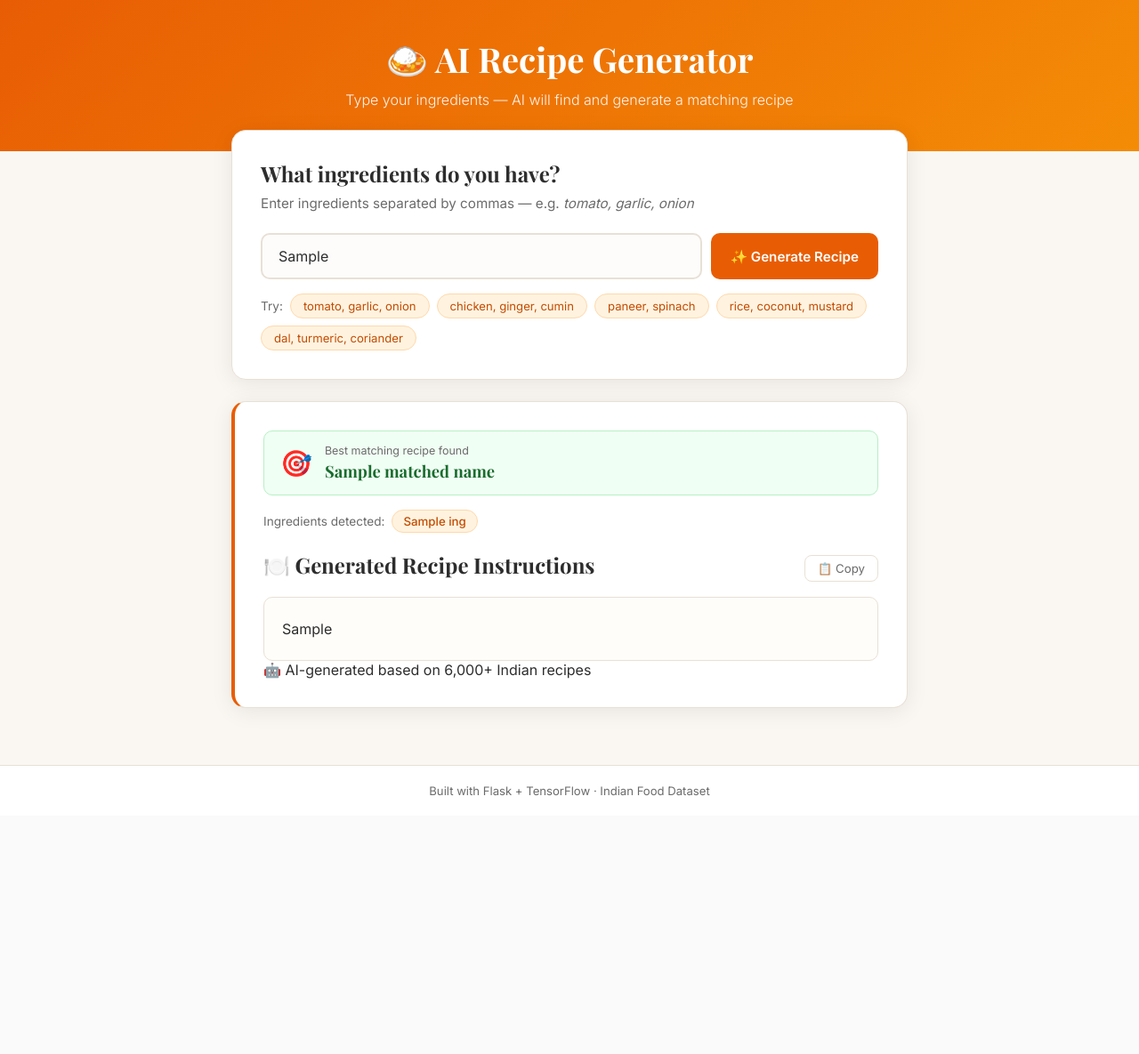
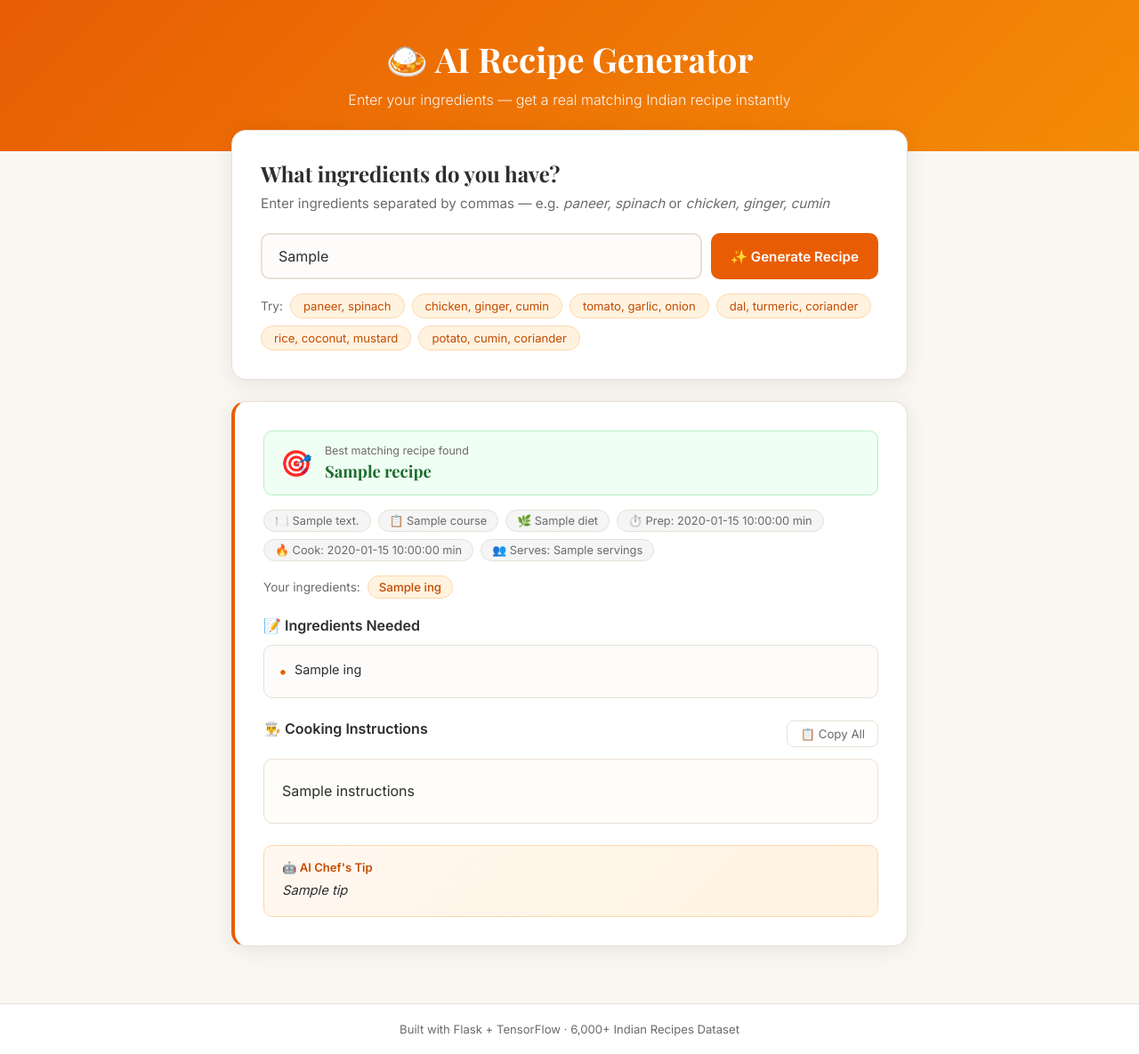
Before and after one commit to apurvstudy01-rgb/AI-Recipe-Generator, a Flask app: template templates/index.html in a window 1280 px wide. Shown: the whole page at 89% size. Before the commit the page ends 895 px from the top, so only its background shows below. Run offline with Flask 3, Linux system fonts and the light colour scheme; the template is opened without the code that fills it: most values are stand-ins (such as "Sample title", 1, 10 or a date in 2020); parts of the project's set-up code (start-up, migrations or seed data) failed here and were passed over.

Commit message:
Update index.html

```diff
--- a/templates/index.html
+++ b/templates/index.html
@@ -1,7 +1,7 @@
 <!DOCTYPE html>
 <html lang="en">
 <head>
-    <meta charset="UTF-8" />
+    <meta charset="UTF-8"/>
     <meta name="viewport" content="width=device-width, initial-scale=1.0"/>
     <title>AI Recipe Generator</title>
     <link rel="stylesheet" href="{{ url_for('static', filename='style.css') }}">
@@ -12,7 +12,7 @@
 <header class="header">
     <div class="header-inner">
         <div class="logo">🍛 AI Recipe Generator</div>
-        <p class="tagline">Type your ingredients — AI will find and generate a matching recipe</p>
+        <p class="tagline">Enter your ingredients — get a real matching Indian recipe instantly</p>
     </div>
 </header>
 
@@ -21,34 +21,33 @@
     <!-- Input Card -->
     <section class="card input-card">
         <h2>What ingredients do you have?</h2>
-        <p class="subtitle">Enter ingredients separated by commas — e.g. <em>tomato, garlic, onion</em></p>
+        <p class="subtitle">Enter ingredients separated by commas — e.g. <em>paneer, spinach</em> or <em>chicken, ginger, cumin</em></p>
 
-        <form action="/generate_recipe" method="POST" class="form" id="recipeForm">
+        <form action="/generate_recipe" method="POST" id="recipeForm">
             <div class="input-group">
                 <input
                     type="text"
                     name="user_input"
                     id="userInput"
                     class="text-input"
-                    placeholder="e.g. tomato, garlic, onion"
+                    placeholder="e.g. paneer, spinach"
                     value="{{ user_input if user_input else '' }}"
-                    required
-                    autocomplete="off"
+                    required autocomplete="off"
                 />
                 <button type="submit" class="btn-generate" id="submitBtn">
                     <span class="btn-text">✨ Generate Recipe</span>
-                    <span class="btn-loading" style="display:none;">⏳ Generating...</span>
+                    <span class="btn-loading" style="display:none;">⏳ Finding...</span>
                 </button>
             </div>
 
-            <!-- Example chips -->
             <div class="chips">
                 <span class="chip-label">Try:</span>
+                <button type="button" class="chip" onclick="setInput('paneer, spinach')">paneer, spinach</button>
+                <button type="button" class="chip" onclick="setInput('chicken, ginger, cumin')">chicken, ginger, cumin</button>
                 <button type="button" class="chip" onclick="setInput('tomato, garlic, onion')">tomato, garlic, onion</button>
-                <button type="button" class="chip" onclick="setInput('chicken, ginger, cumin')">chicken, ginger, cumin</button>
-                <button type="button" class="chip" onclick="setInput('paneer, spinach')">paneer, spinach</button>
+                <button type="button" class="chip" onclick="setInput('dal, turmeric, coriander')">dal, turmeric, coriander</button>
                 <button type="button" class="chip" onclick="setInput('rice, coconut, mustard')">rice, coconut, mustard</button>
-                <button type="button" class="chip" onclick="setInput('dal, turmeric, coriander')">dal, turmeric, coriander</button>
+                <button type="button" class="chip" onclick="setInput('potato, cumin, coriander')">potato, cumin, coriander</button>
             </div>
         </form>
 
@@ -58,55 +57,75 @@
     </section>
 
     <!-- Result Card -->
-    {% if generated_recipe %}
+    {% if recipe %}
     <section class="card result-card">
 
-        <!-- Matched recipe badge -->
-        {% if matched_name %}
+        <!-- Recipe Name Banner -->
         <div class="match-banner">
             <span class="match-icon">🎯</span>
             <div>
                 <div class="match-label">Best matching recipe found</div>
-                <div class="match-name">{{ matched_name }}</div>
+                <div class="match-name">{{ recipe.name }}</div>
             </div>
         </div>
-        {% else %}
-        <div class="match-banner no-match">
-            <span class="match-icon">🤖</span>
-            <div>
-                <div class="match-label">No exact match — generating from scratch</div>
-            </div>
+
+        <!-- Meta Info Row -->
+        <div class="meta-row">
+            {% if recipe.cuisine %}<span class="meta-tag">🍽️ {{ recipe.cuisine }}</span>{% endif %}
+            {% if recipe.course %}<span class="meta-tag">📋 {{ recipe.course }}</span>{% endif %}
+            {% if recipe.diet %}<span class="meta-tag">🌿 {{ recipe.diet }}</span>{% endif %}
+            {% if recipe.prep_time %}<span class="meta-tag">⏱️ Prep: {{ recipe.prep_time }} min</span>{% endif %}
+            {% if recipe.cook_time %}<span class="meta-tag">🔥 Cook: {{ recipe.cook_time }} min</span>{% endif %}
+            {% if recipe.servings %}<span class="meta-tag">👥 Serves: {{ recipe.servings }}</span>{% endif %}
         </div>
-        {% endif %}
 
-        <!-- Detected ingredients -->
+        <!-- Detected Ingredients -->
         {% if ingredients %}
         <div class="ingredients-row">
-            <span class="ing-label">Ingredients detected:</span>
+            <span class="ing-label">Your ingredients:</span>
             {% for ing in ingredients %}
             <span class="ing-tag">{{ ing }}</span>
             {% endfor %}
         </div>
         {% endif %}
 
-        <!-- Generated recipe -->
-        <div class="result-header">
-            <h2>🍽️ Generated Recipe Instructions</h2>
-            <button class="btn-copy" onclick="copyRecipe()">📋 Copy</button>
+        <!-- Full Ingredients List -->
+        <div class="section-block">
+            <div class="section-heading">📝 Ingredients Needed</div>
+            <div class="ingredients-grid">
+                {% for ing in recipe.ingredients %}
+                <div class="ing-item">
+                    <span class="ing-dot">•</span>
+                    <span>{{ ing }}</span>
+                </div>
+                {% endfor %}
+            </div>
         </div>
 
-        <div class="recipe-text" id="recipeText">{{ generated_recipe }}</div>
+        <!-- Instructions -->
+        <div class="section-block">
+            <div class="result-header">
+                <div class="section-heading">👨‍🍳 Cooking Instructions</div>
+                <button class="btn-copy" onclick="copyRecipe()">📋 Copy All</button>
+            </div>
+            <div class="recipe-text" id="recipeText">{{ recipe.instructions }}</div>
+        </div>
 
-        <div class="result-footer">
-            🤖 AI-generated based on 6,000+ Indian recipes
+        <!-- AI Tip -->
+        {% if tip %}
+        <div class="tip-block">
+            <div class="tip-label">🤖 AI Chef's Tip</div>
+            <div class="tip-text">{{ tip }}</div>
         </div>
+        {% endif %}
+
     </section>
     {% endif %}
 
 </main>
 
 <footer class="footer">
-    <p>Built with Flask + TensorFlow · Indian Food Dataset</p>
+    <p>Built with Flask + TensorFlow · 6,000+ Indian Recipes Dataset</p>
 </footer>
 
 <script>
@@ -116,11 +135,13 @@
     }
 
     function copyRecipe() {
-        const text = document.getElementById('recipeText').innerText;
+        const name = document.querySelector('.match-name')?.innerText || '';
+        const instructions = document.getElementById('recipeText')?.innerText || '';
+        const text = `${name}\n\n${instructions}`;
         navigator.clipboard.writeText(text).then(() => {
             const btn = document.querySelector('.btn-copy');
             btn.textContent = '✅ Copied!';
-            setTimeout(() => btn.textContent = '📋 Copy', 2000);
+            setTimeout(() => btn.textContent = '📋 Copy All', 2000);
         });
     }
 
@@ -134,6 +155,5 @@
     const result = document.querySelector('.result-card');
     if (result) result.scrollIntoView({ behavior: 'smooth', block: 'start' });
 </script>
-
 </body>
 </html>
```
